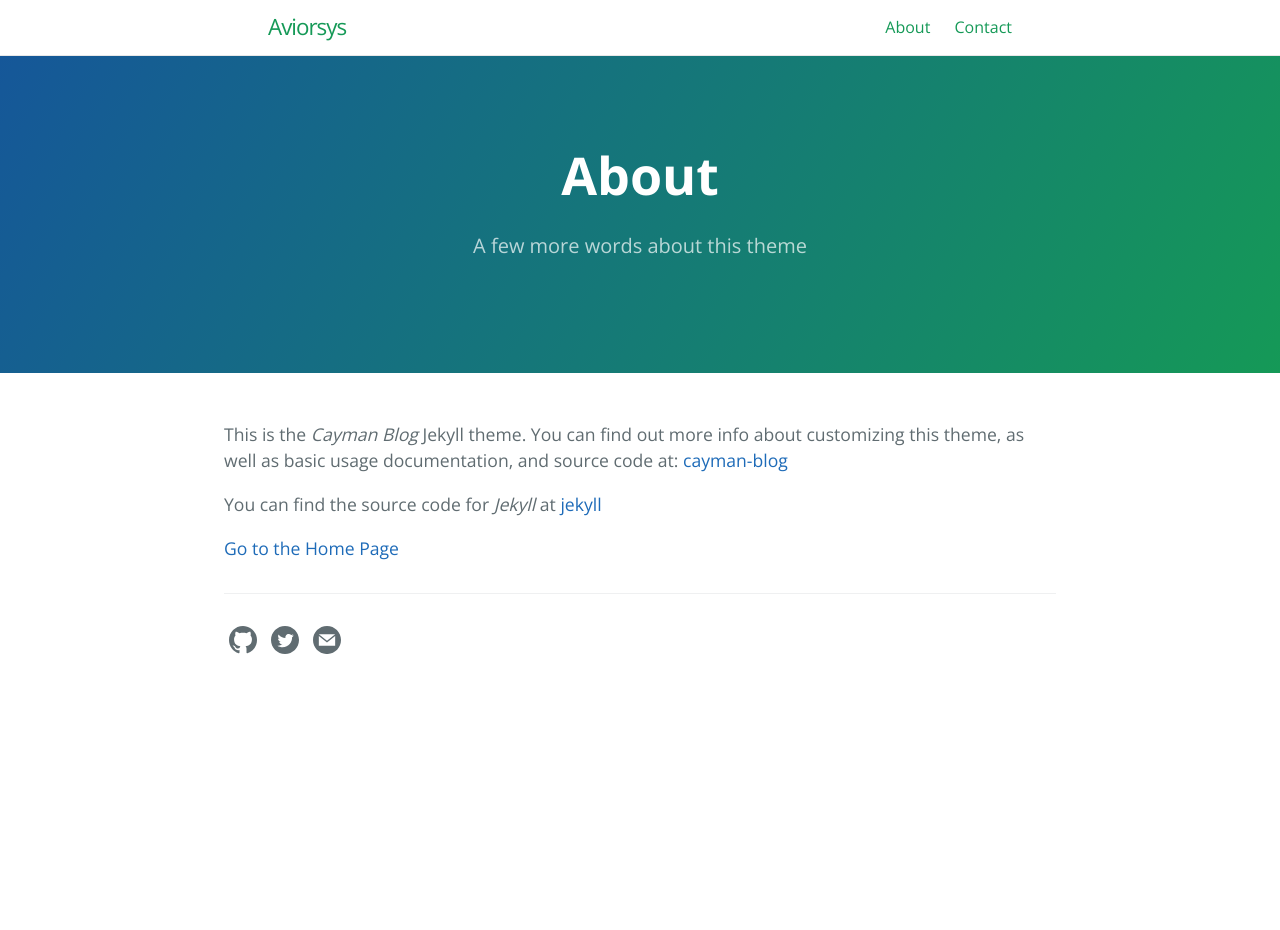
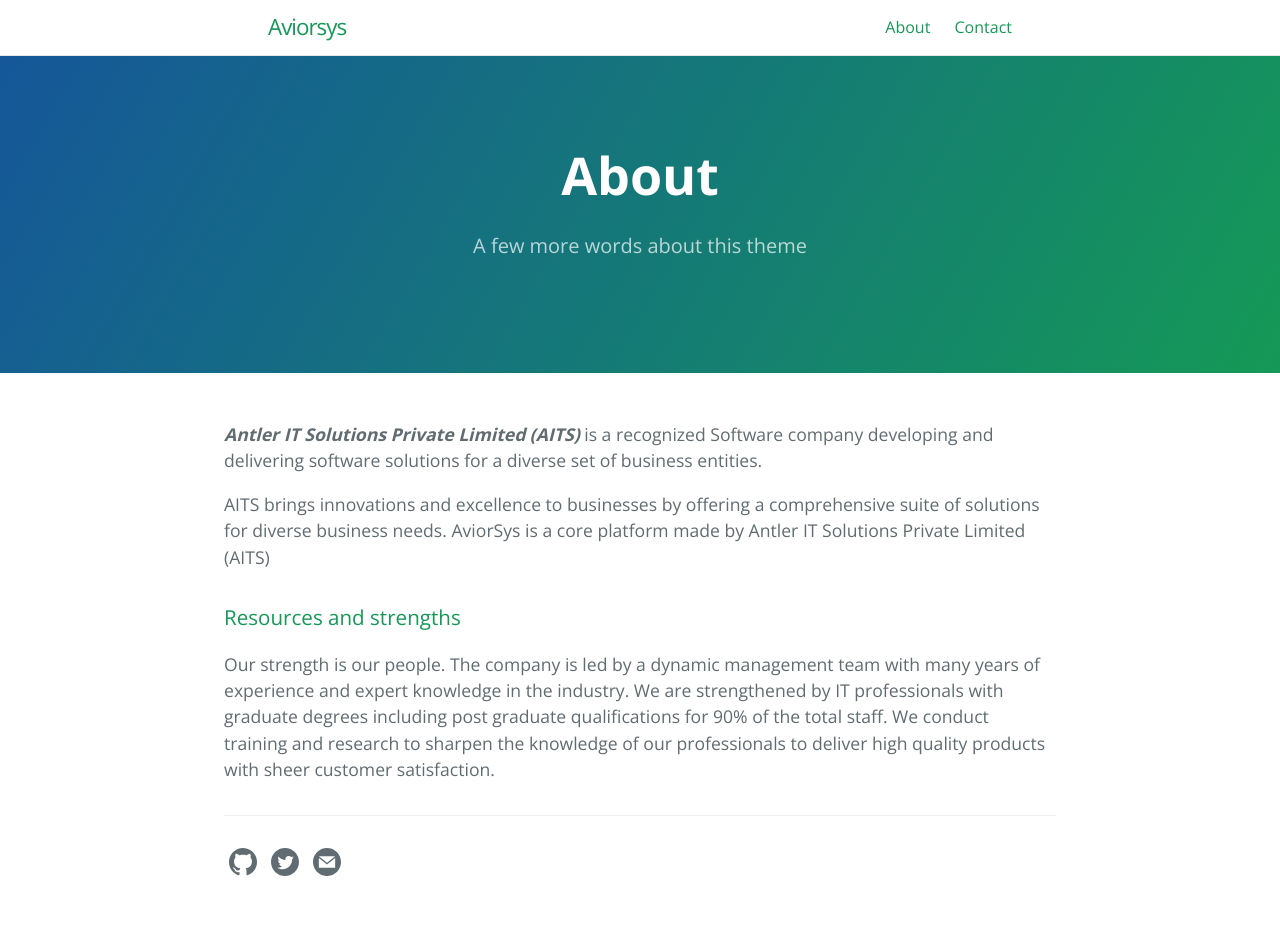
Before and after one commit to antleritsolutions/aviorsys.github.io, a Jekyll site: the page built from about.md, in a window 1280 px wide. Built offline with Jekyll 4.4.1, drawn with Linux system fonts in a browser that asks for light colours; before the commit the page ends 900 px from its top, so only the background shows below that.

Commit message:
Update about.md

```diff
--- a/about.md
+++ b/about.md
@@ -5,9 +5,10 @@
 permalink: /about.html
 ---
 
-This is the _Cayman Blog_ Jekyll theme. You can find out more info about customizing this theme, as well as basic usage documentation, and source code at: [cayman-blog](https://github.com/lorepirri/cayman-blog)
+**_Antler IT Solutions Private Limited (AITS)_** is a recognized Software company developing and delivering software solutions for a diverse set of business entities.
 
-You can find the source code for _Jekyll_ at [jekyll](https://github.com/jekyll/jekyll)
+AITS brings innovations and excellence to businesses by offering a comprehensive suite of solutions for diverse business needs. AviorSys is a core platform made by Antler IT Solutions Private Limited (AITS)
 
+### Resources and strengths
 
-[Go to the Home Page]({{ site.url }}{{ site.baseurl }})
+Our strength is our people. The company is led by a dynamic management team with many years of experience and expert knowledge in the industry. We are strengthened by IT professionals with graduate degrees including post graduate qualifications for 90% of the total staff. We conduct training and research to sharpen the knowledge of our professionals to deliver high quality products with sheer customer satisfaction.
```
